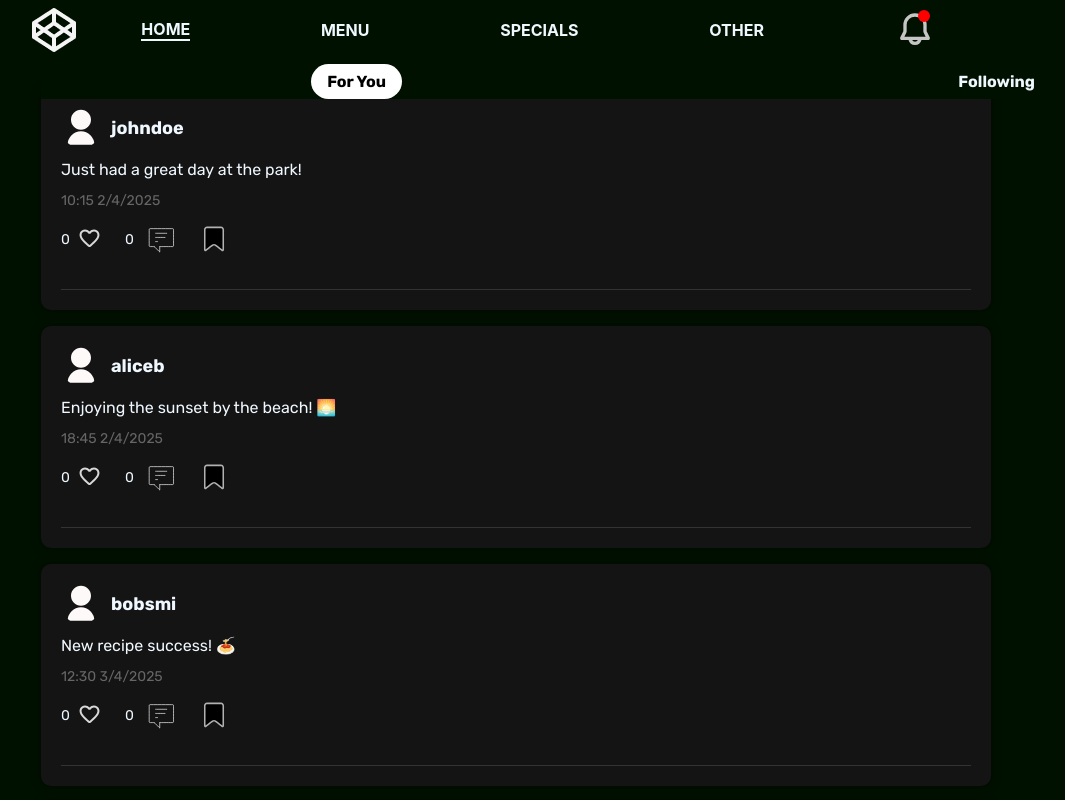
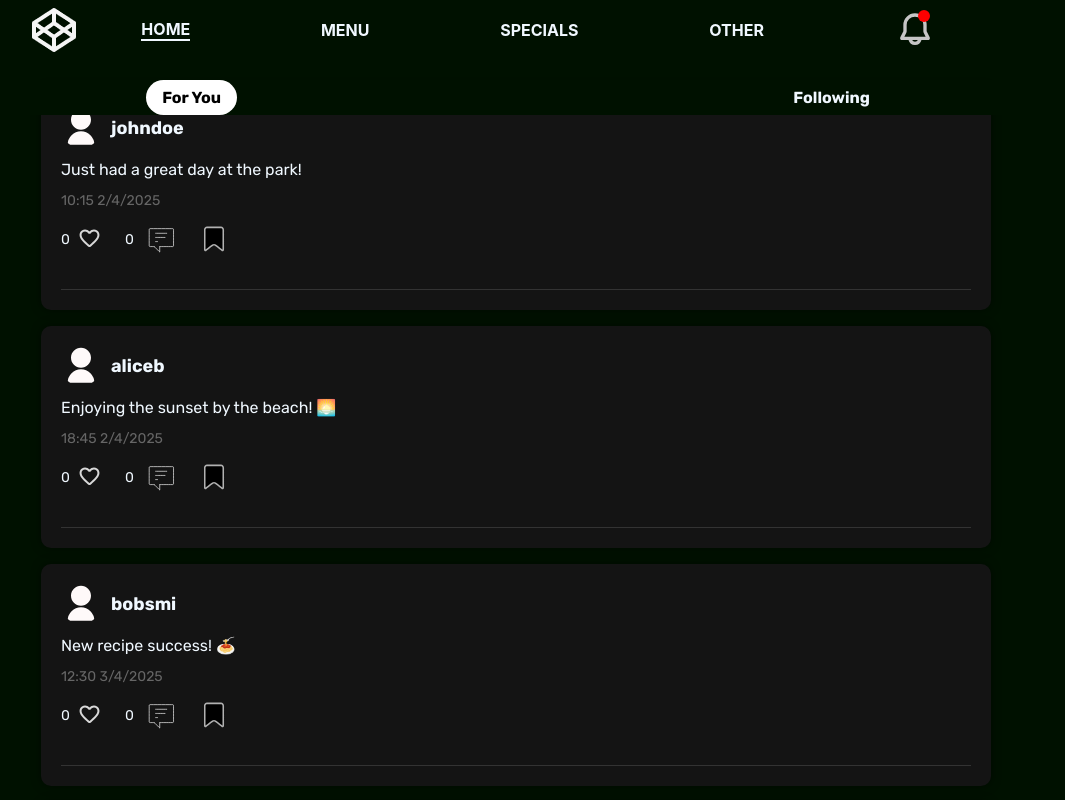
Before and after one commit to SirZosa/Social-app, a React (Vite) app: page / in a window 1280 px wide. Shown: the top 800 px of the page, without its empty margins (124-1189 px from the left). Built offline with nearby package versions, Linux system fonts and the light colour scheme.

Commit message:
Adjust follow navigation position and remove unused import in home component

```diff
--- a/src/page/home/home.css
+++ b/src/page/home/home.css
@@ -12,8 +12,8 @@
 
 .follow-nav.home-follow-nav{
     position:fixed;
+    right: 0;
     top: 4rem;
     z-index: 10;
     background-color: #010;
-    margin: 0;
 }
--- a/src/page/home/home.tsx
+++ b/src/page/home/home.tsx
@@ -1,6 +1,5 @@
 import {useState} from 'react';
 import {useLocation, Link} from 'react-router'
-import SkeletonComponent from '../../components/skeleton/skeleton-component';
 import Post from "../../components/post/post";
 import user from '../../assets/user.svg';
 import './home.css';
```
